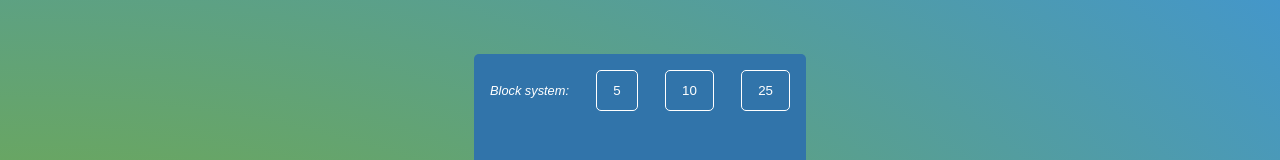
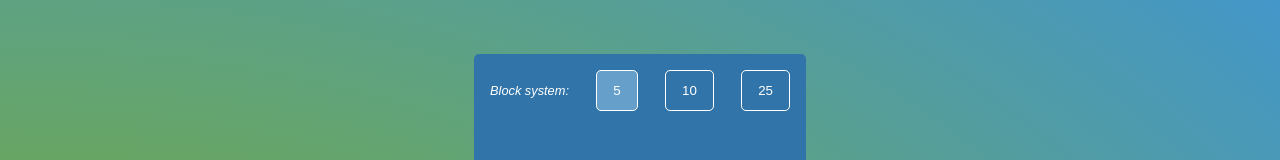
Before and after one commit to socarlosb/c-timer, a Svelte app: page / in a window 1280 px wide. Shown: the part 152-312 px from the top of the page. Built offline with nearby package versions, Linux system fonts and the light colour scheme; a web font is replaced by a local one.

Commit message:
disable blocks when they are selected

```diff
--- a/src/App.svelte
+++ b/src/App.svelte
@@ -207,9 +207,9 @@
   <div class="container">
     <div class="block--group">
       <p class="block">Block system:</p>
-      <button on:click={() => blockOptions(5)} disabled={!isPause} class="small">5</button>
-      <button on:click={() => blockOptions(10)} disabled={!isPause} class="small">10</button>
-      <button on:click={() => blockOptions(25)} disabled={!isPause} class="small">25</button>
+      <button on:click={() => blockOptions(5)} disabled={!isPause || timeBlock === 5} class="small">5</button>
+      <button on:click={() => blockOptions(10)} disabled={!isPause|| timeBlock === 10} class="small">10</button>
+      <button on:click={() => blockOptions(25)} disabled={!isPause|| timeBlock === 25} class="small">25</button>
     </div>
     <h2 class="time">{timerDisplay}</h2>
     <h3 class="time--left">{timerLeftDisplay}</h3>
```
